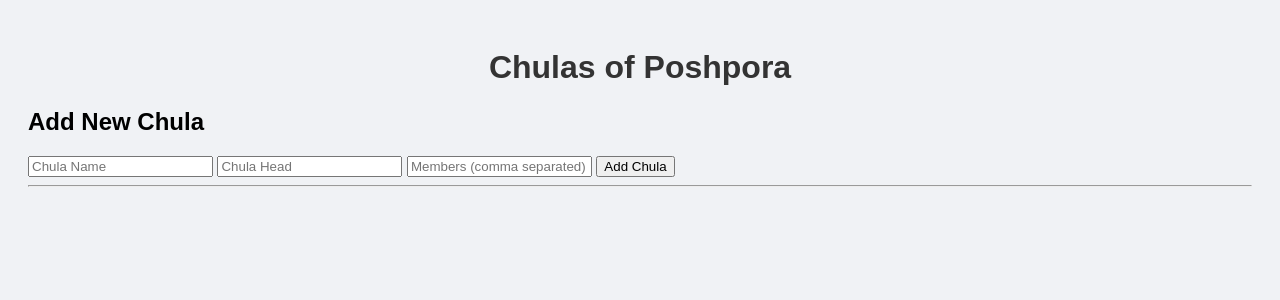
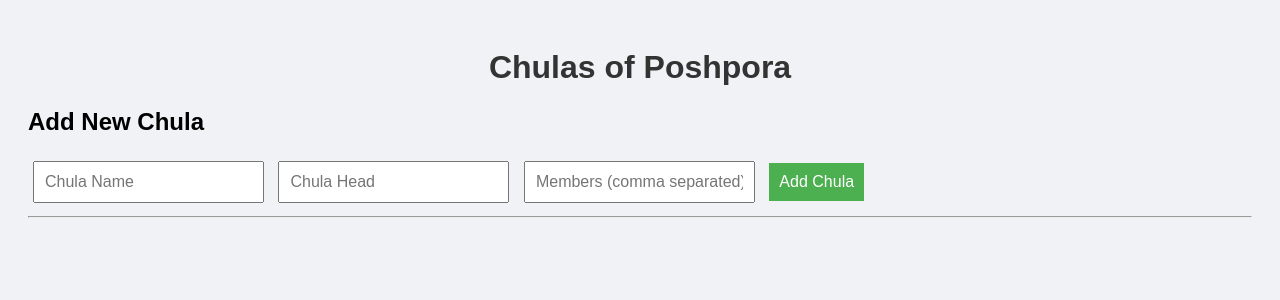
Before and after one commit to Yamin-Bhat/chulas-list, a Flask app: template templates/index.html in a window 1280 px wide. Shown: the top 300 px of the page. Run offline with Flask 3, Linux system fonts and the light colour scheme; the template is opened without the code that fills it, so the values that code supplies are empty.

Commit message:
code added to css

```diff
--- a/static/style.css
+++ b/static/style.css
@@ -16,3 +16,18 @@ h1 {
     border-radius: 8px;
     box-shadow: 0 0 5px rgba(0,0,0,0.1);
 }
+
+form input, form button {
+    padding: 10px;
+    margin: 5px;
+    font-size: 1em;
+}
+form button {
+    background-color: #4CAF50;
+    color: white;
+    border: none;
+    cursor: pointer;
+}
+form button:hover {
+    background-color: #45a049;
+}
```
